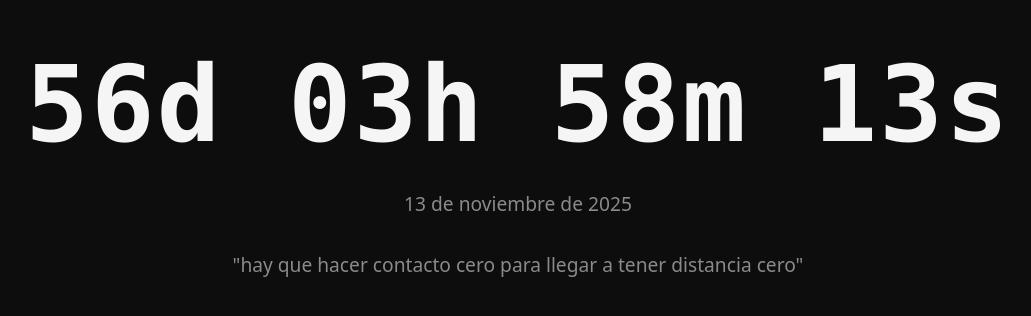
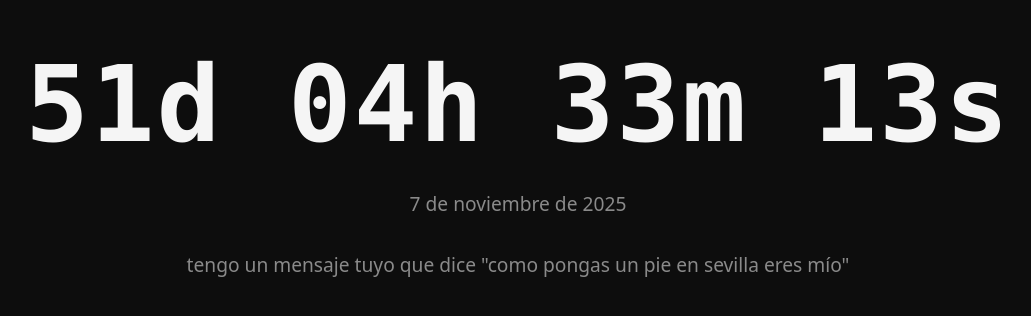
Before and after one commit to acoidaan/countdown, a plain HTML site: page index.html in a window 1280 px wide. Shown: the part 234-550 px from the top of the page, without its empty margins (122-1153 px from the left). Drawn offline with Linux system fonts and the light colour scheme; a web font is replaced by a local one.

Commit message:
Actualizar la fecha objetivo del temporizador de cuenta regresiva y modificar el mensaje de finalización

```diff
--- a/index.html
+++ b/index.html
@@ -11,12 +11,12 @@
 <body>
   <div class="container">
     <div id="countdown" class="countdown" aria-live="polite">00d 00h 00m 00s</div>
-    <p class="phrase">13 de noviembre de 2025</p>
-    <p class="phrase">"hay que hacer contacto cero para llegar a tener distancia cero"</p>
+    <p class="phrase">7 de noviembre de 2025</p>
+    <p class="phrase">tengo un mensaje tuyo que dice "como pongas un pie en sevilla eres mío"</p>
   </div>
   <script>
-    // ---- Cuenta atrás (12 nov 2025, 23:00 en Canarias) ----
-    const targetDate = new Date(Date.UTC(2025, 10, 12, 23, 0, 0));
+    // ---- Cuenta atrás (7 nov 2025, 23:35 en Sevilla) ----
+    const targetDate = new Date(Date.UTC(2025, 10, 7, 23, 35, 0));
 
     const el = document.getElementById("countdown");
     const pad2 = (n) => String(n).padStart(2, "0");
@@ -26,7 +26,7 @@
       let ms = targetDate.getTime() - now.getTime();
 
       if (ms <= 0) {
-        el.textContent = "Feliz Cumpleaños Carlita :)";
+        el.textContent = "te adoro guapa";
         return;
       }
 
--- a/styles.css
+++ b/styles.css
@@ -63,7 +63,7 @@ body {
   font-weight: 400;
   font-size: clamp(0.9rem, 2.4vmin, 1.4rem);
   color: #8a8a8a;
-  max-width: 60ch;
+  max-width: 61ch;
   margin: 2rem auto 0;
   line-height: 1.5;
 }
```
